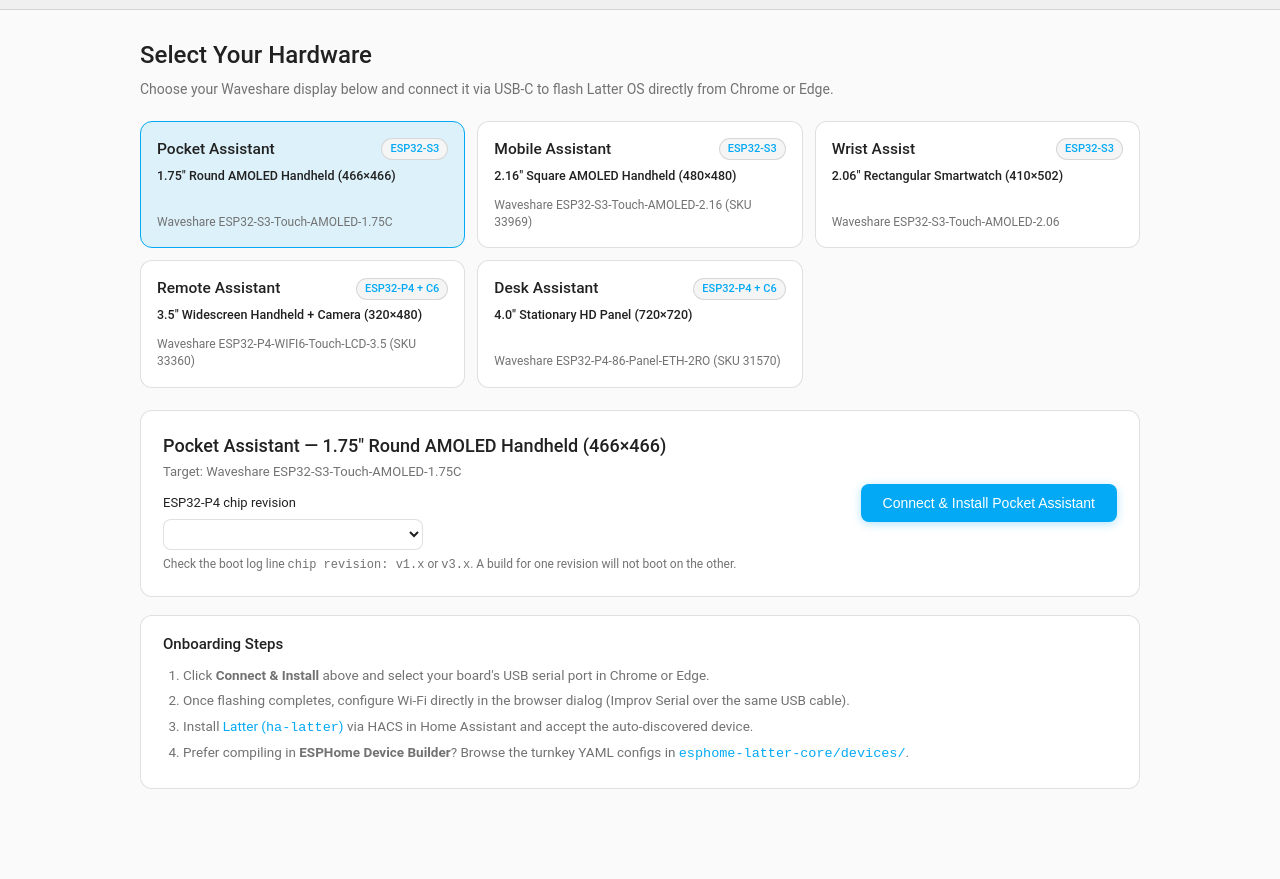
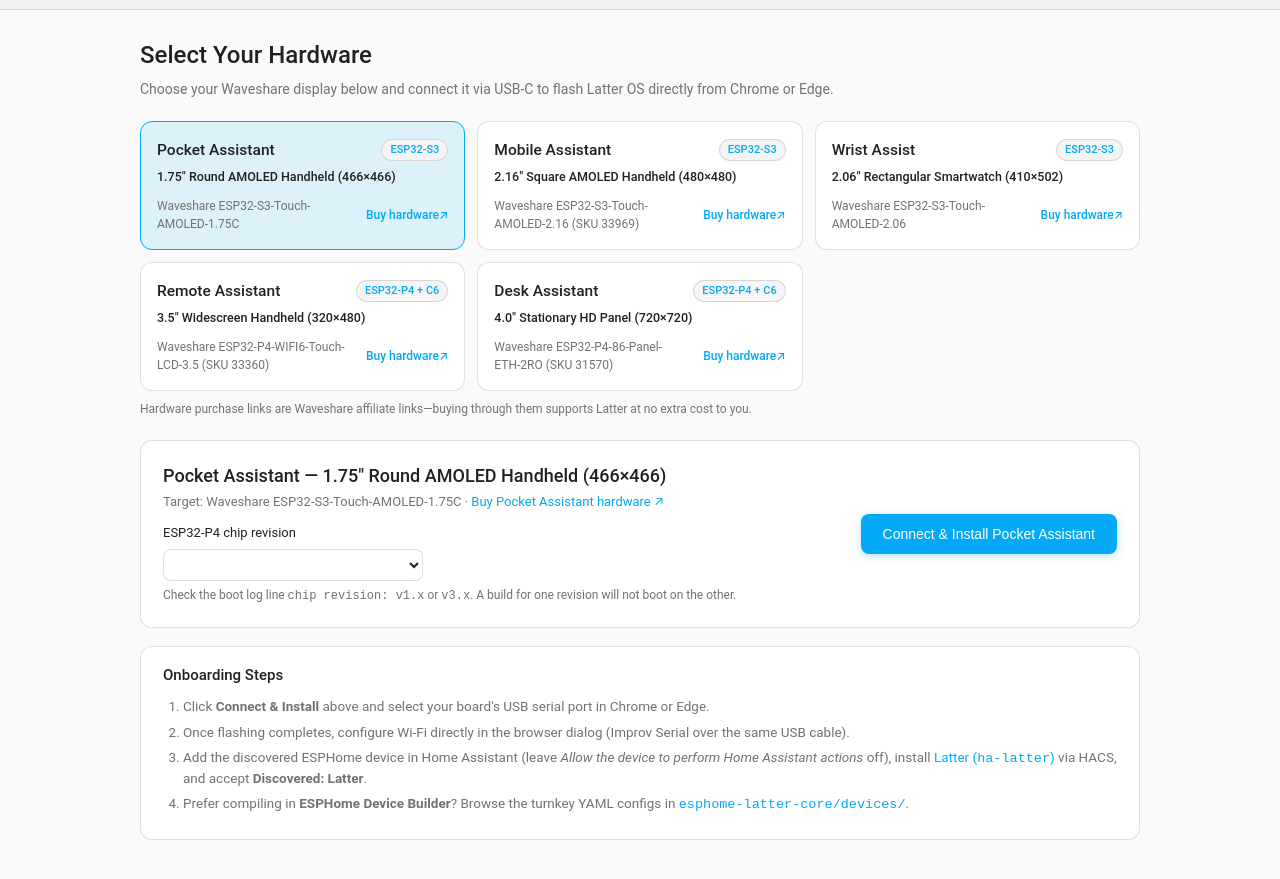
Before and after one commit to slampton/esphome-latter-core, a plain HTML site: page index.html in a window 1280 px wide. Shown: the part 51-930 px from the top of the page. Before the commit the page ends 904 px from the top, so only its background shows below. Drawn offline with Linux system fonts and the light colour scheme.

Commit message:
docs: overhaul README, SDK guides, and Web Installer hardware links
Restructure README around 3-minute onboarding, Waveshare affiliate links, inline Mermaid architecture, and current v3.0.0 engineering highlights (2-tier Clear glass, 7,447 MDI catalog, WeatherSkyEngine, PersistedDevicePrefs v6, full-duplex 48 kHz audio, S3 light sleep, and native IRAM P4 DSI). Add accessible Waveshare purchase links to index.html, rewrite device-protocol.md and building-a-gui.md against live Protocol v3 actions and controllers, and replace retired ESPHome setting entities in using-your-device.md.

Signed-off-by: slampton <46016767+slampton@users.noreply.github.com>

```diff
--- a/index.html
+++ b/index.html
@@ -2,8 +2,8 @@
 <html lang="en">
 <head>
 <meta charset="utf-8">
-<meta name="viewport" content="width=device-width, initial-scale=1, maximum-scale=1">
-<title>Latter — Web Firmware Installer</title>
+<meta name="viewport" content="width=device-width, initial-scale=1">
+<title>Web Firmware Installer | Latter</title>
 <script type="module" src="https://unpkg.com/esp-web-tools@10/dist/web/install-button.js?module"></script>
 <style>
   :root, [data-theme="dark"] {
@@ -45,6 +45,21 @@
     flex-direction: column;
     font-size: 14px;
     line-height: 1.45;
+  }
+  .visually-hidden:where(:not(:focus-within, :active)) {
+    position: absolute !important;
+    clip-path: inset(50%) !important;
+    overflow: hidden !important;
+    width: 1px !important;
+    height: 1px !important;
+    margin: -1px !important;
+    padding: 0 !important;
+    border: 0 !important;
+    white-space: nowrap !important;
+  }
+  :where(a:any-link, button, select):focus-visible {
+    outline: 2px solid var(--accent);
+    outline-offset: 2px;
   }
   header.topbar {
     display: flex;
@@ -97,7 +112,7 @@
     display: flex;
     align-items: center;
     justify-content: center;
-    height: 28px;
+    min-block-size: 28px;
     border: none;
     border-radius: 5px;
     background: transparent;
@@ -117,7 +132,7 @@
     stroke-linecap: round;
     stroke-linejoin: round;
   }
-  .container {
+  main.container {
     max-width: 1040px;
     width: 100%;
     margin: 0 auto;
@@ -141,36 +156,65 @@
     display: grid;
     grid-template-columns: repeat(auto-fit, minmax(290px, 1fr));
     gap: 12px;
-    margin-bottom: 22px;
+    margin-bottom: 10px;
   }
   .dev-card {
+    position: relative;
     background: var(--card);
     border: 1px solid var(--border);
     border-radius: 12px;
     padding: 16px;
-    cursor: pointer;
     transition: border-color 0.15s ease, background 0.15s ease;
     display: flex;
     flex-direction: column;
     gap: 6px;
   }
-  .dev-card:hover {
+  .dev-card:has(.card-select-btn:hover) {
     background: var(--card-hover);
   }
   .dev-card.selected {
     border-color: var(--accent);
     background: var(--accent-subtle);
   }
-  .dev-card-hdr {
+  .dev-card:has(.card-select-btn:focus-visible) {
+    outline: 2px solid var(--accent);
+    outline-offset: 2px;
+  }
+  .dev-card header {
     display: flex;
     align-items: center;
     justify-content: space-between;
     gap: 8px;
   }
-  .dev-card-hdr strong {
+  .dev-card h2 {
+    margin: 0;
     font-size: 15.5px;
     font-weight: 500;
+  }
+  .card-select-btn {
+    appearance: none;
+    background: none;
+    border: none;
+    padding: 0;
+    margin: 0;
+    font: inherit;
     color: var(--text-strong);
+    text-align: left;
+    cursor: pointer;
+    min-block-size: 24px;
+  }
+  .card-select-btn:focus-visible {
+    outline: none;
+  }
+  .card-select-btn::after {
+    content: "";
+    position: absolute;
+    inset: 0;
+    border-radius: inherit;
+  }
+  .dev-card a {
+    position: relative;
+    z-index: 1;
   }
   .chip-tag {
     font-size: 11px;
@@ -180,17 +224,44 @@
     border: 1px solid var(--border);
     color: var(--accent);
     font-weight: 500;
+    white-space: nowrap;
   }
   .dev-sub {
+    margin: 0;
     font-size: 12.5px;
     color: var(--text-strong);
     font-weight: 500;
   }
-  .dev-hw {
+  .dev-card footer {
+    display: flex;
+    align-items: center;
+    justify-content: space-between;
+    gap: 10px;
+    margin-top: auto;
+    padding-top: 6px;
     font-size: 12px;
     color: var(--muted);
-    margin-top: auto;
-    padding-top: 6px;
+  }
+  .hw-buy-link {
+    display: inline-flex;
+    align-items: center;
+    min-block-size: 24px;
+    padding: 2px 6px;
+    margin-right: -6px;
+    border-radius: 6px;
+    color: var(--accent);
+    text-decoration: none;
+    font-weight: 500;
+    white-space: nowrap;
+  }
+  .hw-buy-link:hover {
+    text-decoration: underline;
+    background: var(--accent-subtle);
+  }
+  .aff-note {
+    margin: 0 0 22px;
+    font-size: 12px;
+    color: var(--muted);
   }
   .installer-panel {
     background: var(--card);
@@ -214,6 +285,13 @@
     color: var(--muted);
     font-size: 13px;
   }
+  .installer-meta a {
+    color: var(--accent);
+    text-decoration: none;
+  }
+  .installer-meta a:hover {
+    text-decoration: underline;
+  }
   .rev-picker {
     margin-top: 12px;
     display: grid;
@@ -222,6 +300,7 @@
   }
   .rev-picker select {
     max-width: 260px;
+    min-block-size: 32px;
     padding: 6px 10px;
     border-radius: 8px;
     border: 1px solid var(--border);
@@ -237,6 +316,7 @@
     background: var(--accent);
     color: #ffffff;
     border: none;
+    min-block-size: 40px;
     padding: 11px 22px;
     border-radius: 8px;
     font-size: 14px;
@@ -253,7 +333,7 @@
     border-radius: 12px;
     padding: 18px 22px;
   }
-  .steps-card h3 {
+  .steps-card h2 {
     margin: 0 0 10px;
     font-size: 15px;
     font-weight: 500;
@@ -280,57 +360,58 @@
 <header class="topbar">
   <div class="brand-row">
     <div class="brand-logo">
-      <svg viewBox="0 0 24 24"><path d="M1.047 19.011L7.016 9.448A0.969 0.969 0 0 1 8.663 10.476L5.908 14.89L12.724 14.89A2.28 2.28 0 0 1 14.659 18.377L13.621 20.039A0.969 0.969 0 0 1 11.974 19.011L13.012 17.349A0.339 0.339 0 0 0 12.724 16.831L4.697 16.831L2.694 20.039A0.969 0.969 0 0 1 1.047 19.011ZM22.953 4.989L16.984 14.552A0.969 0.969 0 0 1 15.337 13.524L18.092 9.11L11.276 9.11A2.28 2.28 0 0 1 9.341 5.623L10.379 3.961A0.969 0.969 0 0 1 12.026 4.989L10.988 6.651A0.339 0.339 0 0 0 11.276 7.169L19.303 7.169L21.306 3.961A0.969 0.969 0 0 1 22.953 4.989Z"/></svg>
+      <svg aria-hidden="true" viewBox="0 0 24 24"><path d="M1.047 19.011L7.016 9.448A0.969 0.969 0 0 1 8.663 10.476L5.908 14.89L12.724 14.89A2.28 2.28 0 0 1 14.659 18.377L13.621 20.039A0.969 0.969 0 0 1 11.974 19.011L13.012 17.349A0.339 0.339 0 0 0 12.724 16.831L4.697 16.831L2.694 20.039A0.969 0.969 0 0 1 1.047 19.011ZM22.953 4.989L16.984 14.552A0.969 0.969 0 0 1 15.337 13.524L18.092 9.11L11.276 9.11A2.28 2.28 0 0 1 9.341 5.623L10.379 3.961A0.969 0.969 0 0 1 12.026 4.989L10.988 6.651A0.339 0.339 0 0 0 11.276 7.169L19.303 7.169L21.306 3.961A0.969 0.969 0 0 1 22.953 4.989Z"/></svg>
     </div>
     <strong style="font-size:18px;font-weight:500;">Latter Web Installer</strong>
     <span class="nav-badge">v3.0.0</span>
   </div>
   <div class="theme-icon-group" role="group" aria-label="Color Theme">
-    <button type="button" class="theme-icon-btn" data-theme-btn="light" title="Light Theme" onclick="setTheme('light')">
-      <svg viewBox="0 0 24 24"><circle cx="12" cy="12" r="4"/><path d="M12 2v2M12 20v2M4.93 4.93l1.41 1.41M17.66 17.66l1.41 1.41M2 12h2M20 12h2M6.34 17.66l-1.41 1.41M19.07 4.93l-1.41 1.41"/></svg>
+    <button type="button" class="theme-icon-btn" data-theme-btn="light" aria-label="Light Theme" aria-pressed="false" onclick="setTheme('light')">
+      <svg aria-hidden="true" viewBox="0 0 24 24"><circle cx="12" cy="12" r="4"/><path d="M12 2v2M12 20v2M4.93 4.93l1.41 1.41M17.66 17.66l1.41 1.41M2 12h2M20 12h2M6.34 17.66l-1.41 1.41M19.07 4.93l-1.41 1.41"/></svg>
     </button>
-    <button type="button" class="theme-icon-btn" data-theme-btn="dark" title="Dark Theme" onclick="setTheme('dark')">
-      <svg viewBox="0 0 24 24"><path d="M21 12.79A9 9 0 1 1 11.21 3 7 7 0 0 0 21 12.79z"/></svg>
+    <button type="button" class="theme-icon-btn" data-theme-btn="dark" aria-label="Dark Theme" aria-pressed="true" onclick="setTheme('dark')">
+      <svg aria-hidden="true" viewBox="0 0 24 24"><path d="M21 12.79A9 9 0 1 1 11.21 3 7 7 0 0 0 21 12.79z"/></svg>
     </button>
-    <button type="button" class="theme-icon-btn" data-theme-btn="auto" title="Auto (System)" onclick="setTheme('auto')">
-      <svg viewBox="0 0 24 24"><rect x="2" y="3" width="20" height="14" rx="2" ry="2"/><line x1="8" y1="21" x2="16" y2="21"/><line x1="12" y1="17" x2="12" y2="21"/></svg>
+    <button type="button" class="theme-icon-btn" data-theme-btn="auto" aria-label="Auto Theme" aria-pressed="false" onclick="setTheme('auto')">
+      <svg aria-hidden="true" viewBox="0 0 24 24"><rect x="2" y="3" width="20" height="14" rx="2" ry="2"/><line x1="8" y1="21" x2="16" y2="21"/><line x1="12" y1="17" x2="12" y2="21"/></svg>
     </button>
   </div>
 </header>
 
-<div class="container">
+<main class="container">
   <div class="hero">
     <h1>Select Your Hardware</h1>
     <p>Choose your Waveshare display below and connect it via USB-C to flash Latter OS directly from Chrome or Edge.</p>
   </div>
 
   <div class="device-grid" id="device-grid"></div>
+  <p class="aff-note">Hardware purchase links are Waveshare affiliate links—buying through them supports Latter at no extra cost to you.</p>
 
   <div class="installer-panel">
     <div class="installer-meta">
       <h2 id="sel-title">Pocket Assistant (1.75" Round AMOLED)</h2>
-      <p id="sel-desc">Target: Waveshare ESP32-S3-Touch-AMOLED-1.75C &bull; 466&times;466 Circular QSPI AMOLED</p>
+      <p id="sel-desc"></p>
       <div class="rev-picker" id="rev-picker" hidden>
         <label for="rev-select">ESP32-P4 chip revision</label>
-        <select id="rev-select" onchange="selectVariant(this.value)"></select>
-        <p class="rev-hint">Check the boot log line <code>chip revision: v1.x</code> or <code>v3.x</code>. A build for one revision will not boot on the other.</p>
+        <select id="rev-select" aria-describedby="rev-hint" onchange="selectVariant(this.value)"></select>
+        <p class="rev-hint" id="rev-hint">Check the boot log line <code>chip revision: v1.x</code> or <code>v3.x</code>. A build for one revision will not boot on the other.</p>
       </div>
     </div>
     <esp-web-install-button id="install-btn" manifest="manifests/pocket-assistant.json">
-      <button slot="activate" class="btn-install" id="install-btn-label">Connect &amp; Install Pocket Assistant</button>
+      <button slot="activate" type="button" class="btn-install" id="install-btn-label">Connect &amp; Install Pocket Assistant</button>
     </esp-web-install-button>
   </div>
 
   <div class="steps-card">
-    <h3>Onboarding Steps</h3>
+    <h2>Onboarding Steps</h2>
     <ol>
       <li>Click <strong>Connect &amp; Install</strong> above and select your board's USB serial port in Chrome or Edge.</li>
       <li>Once flashing completes, configure Wi-Fi directly in the browser dialog (Improv Serial over the same USB cable).</li>
-      <li>Install <a href="https://github.com/slampton/ha-latter" target="_blank" rel="noopener">Latter (<code>ha-latter</code>)</a> via HACS in Home Assistant and accept the auto-discovered device.</li>
+      <li>Add the discovered ESPHome device in Home Assistant (leave <em>Allow the device to perform Home Assistant actions</em> off), install <a href="https://github.com/slampton/ha-latter" target="_blank" rel="noopener">Latter (<code>ha-latter</code>)</a> via HACS, and accept <strong>Discovered: Latter</strong>.</li>
       <li>Prefer compiling in <strong>ESPHome Device Builder</strong>? Browse the turnkey YAML configs in <a href="https://github.com/slampton/esphome-latter-core/tree/main/devices" target="_blank" rel="noopener"><code>esphome-latter-core/devices/</code></a>.</li>
     </ol>
   </div>
-</div>
+</main>
 
 <script>
 const DEVICES = [
@@ -340,6 +421,7 @@ const DEVICES = [
     chip: "ESP32-S3",
     subtitle: "1.75\" Round AMOLED Handheld (466×466)",
     hardware: "Waveshare ESP32-S3-Touch-AMOLED-1.75C",
+    buyUrl: "https://www.waveshare.com/esp32-s3-touch-amoled-1.75c.htm?&aff_id=140049",
     manifest: "manifests/pocket-assistant.json"
   },
   {
@@ -348,6 +430,7 @@ const DEVICES = [
     chip: "ESP32-S3",
     subtitle: "2.16\" Square AMOLED Handheld (480×480)",
     hardware: "Waveshare ESP32-S3-Touch-AMOLED-2.16 (SKU 33969)",
+    buyUrl: "https://www.waveshare.com/esp32-s3-touch-amoled-2.16.htm?&aff_id=140049",
     manifest: "manifests/mobile-assistant.json"
   },
   {
@@ -356,14 +439,16 @@ const DEVICES = [
     chip: "ESP32-S3",
     subtitle: "2.06\" Rectangular Smartwatch (410×502)",
     hardware: "Waveshare ESP32-S3-Touch-AMOLED-2.06",
+    buyUrl: "https://www.waveshare.com/esp32-s3-touch-amoled-2.06.htm?&aff_id=140049",
     manifest: "manifests/wrist-assist.json"
   },
   {
     slug: "remote-assistant",
     title: "Remote Assistant",
     chip: "ESP32-P4 + C6",
-    subtitle: "3.5\" Widescreen Handheld + Camera (320×480)",
+    subtitle: "3.5\" Widescreen Handheld (320×480)",
     hardware: "Waveshare ESP32-P4-WIFI6-Touch-LCD-3.5 (SKU 33360)",
+    buyUrl: "https://www.waveshare.com/esp32-p4-wifi6-touch-lcd-3.5.htm?&aff_id=140049",
     variants: [
       { id: "rev3", label: "Chip revision 3.x", manifest: "manifests/remote-assistant-rev3.json" },
       { id: "rev1", label: "Chip revision 1.x", manifest: "manifests/remote-assistant-rev1.json" }
@@ -375,6 +460,7 @@ const DEVICES = [
     chip: "ESP32-P4 + C6",
     subtitle: "4.0\" Stationary HD Panel (720×720)",
     hardware: "Waveshare ESP32-P4-86-Panel-ETH-2RO (SKU 31570)",
+    buyUrl: "https://www.waveshare.com/esp32-p4-wifi6-touch-lcd-4b.htm?&aff_id=140049",
     variants: [
       { id: "rev1", label: "Chip revision 1.x", manifest: "manifests/desk-assistant-rev1.json" },
       { id: "rev3", label: "Chip revision 3.x", manifest: "manifests/desk-assistant-rev3.json" }
@@ -393,7 +479,9 @@ function setTheme(pref) {
   const eff = THEME_PREF === "auto" ? (sysDark.matches ? "dark" : "light") : THEME_PREF;
   document.body.setAttribute("data-theme", eff);
   document.querySelectorAll("[data-theme-btn]").forEach(b => {
-    b.classList.toggle("active", b.getAttribute("data-theme-btn") === THEME_PREF);
+    const active = b.getAttribute("data-theme-btn") === THEME_PREF;
+    b.classList.toggle("active", active);
+    b.setAttribute("aria-pressed", active ? "true" : "false");
   });
 }
 
@@ -401,7 +489,15 @@ function selectDevice(slug) {
   const dev = DEVICES.find(d => d.slug === slug) || DEVICES[0];
   SELECTED_SLUG = dev.slug;
   document.getElementById("sel-title").textContent = `${dev.title} — ${dev.subtitle}`;
-  document.getElementById("sel-desc").textContent = `Target: ${dev.hardware}`;
+  const descEl = document.getElementById("sel-desc");
+  descEl.textContent = `Target: ${dev.hardware} · `;
+  const buyAnchor = document.createElement("a");
+  buyAnchor.href = dev.buyUrl;
+  buyAnchor.target = "_blank";
+  buyAnchor.rel = "noopener";
+  buyAnchor.textContent = `Buy ${dev.title} hardware ↗`;
+  descEl.appendChild(buyAnchor);
+
   const picker = document.getElementById("rev-picker");
   const sel = document.getElementById("rev-select");
   if (dev.variants) {
@@ -427,16 +523,24 @@ function selectVariant(variantId) {
 
 function renderCards() {
   const grid = document.getElementById("device-grid");
-  grid.innerHTML = DEVICES.map(d => `
-    <div class="dev-card ${d.slug === SELECTED_SLUG ? 'selected' : ''}" onclick="selectDevice('${d.slug}')">
-      <div class="dev-card-hdr">
-        <strong>${d.title}</strong>
+  grid.innerHTML = DEVICES.map(d => {
+    const isSel = d.slug === SELECTED_SLUG;
+    return `
+    <article class="dev-card ${isSel ? 'selected' : ''}">
+      <header>
+        <h2>
+          <button type="button" class="card-select-btn" aria-pressed="${isSel}" onclick="selectDevice('${d.slug}')">${d.title}</button>
+        </h2>
         <span class="chip-tag">${d.chip}</span>
-      </div>
-      <div class="dev-sub">${d.subtitle}</div>
-      <div class="dev-hw">${d.hardware}</div>
-    </div>
-  `).join("");
+      </header>
+      <p class="dev-sub">${d.subtitle}</p>
+      <footer>
+        <span>${d.hardware}</span>
+        <a class="hw-buy-link" href="${d.buyUrl}" target="_blank" rel="noopener">Buy hardware<span class="visually-hidden"> for ${d.title}</span> &nearr;</a>
+      </footer>
+    </article>
+  `;
+  }).join("");
 }
 
 setTheme(THEME_PREF);
```
Also changed, not shown: 14 other files.
